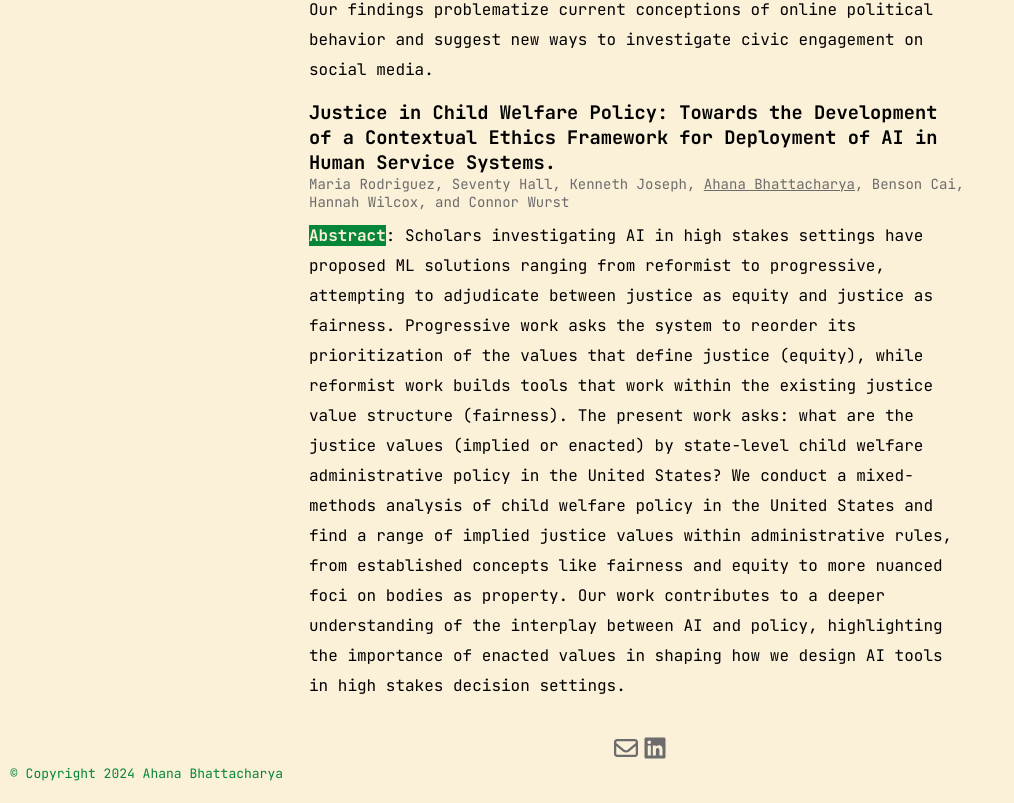
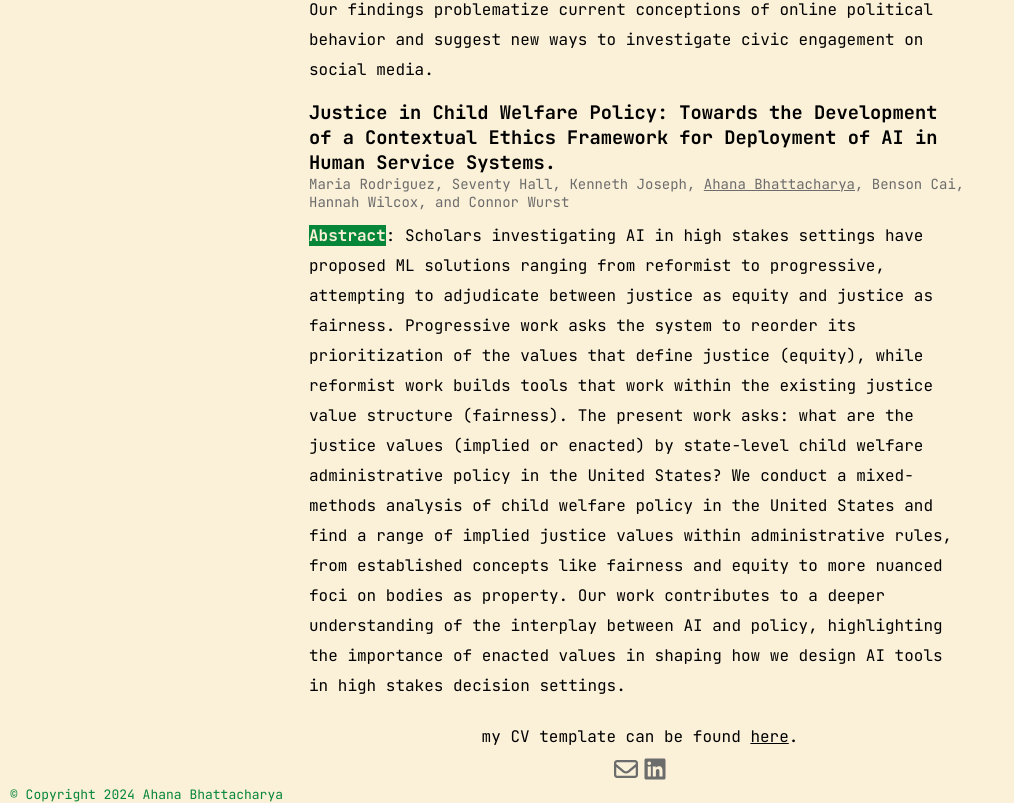
Before and after one commit to ahanabhattchrya/ahanabhattchrya.github.io, a Next.js app: page /research in a window 1280 px wide. Shown: the part 1958-2761 px from the top of the page, without its empty margins (0-1014 px from the left). Before the commit the page ends 2740 px from the top, so only its background shows below. Built offline with nearby package versions, Linux system fonts and the light colour scheme.

Commit message:
added CV

```diff
--- a/src/app/research/page.tsx
+++ b/src/app/research/page.tsx
@@ -60,6 +60,9 @@ export default function Research() {
                         </div>
                     </div>
                 </div>
+                <div className={styles.cvCite}>
+                    <p>my CV template can be found <u><a href="https://github.com/SebastinSanty/Just-Another-Research-CV">here</a></u>.</p>
+                </div>
             </div>
         </main>
     );
```
